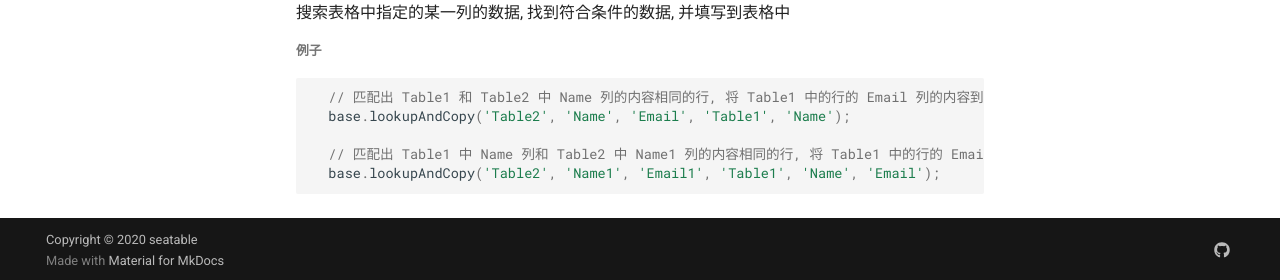
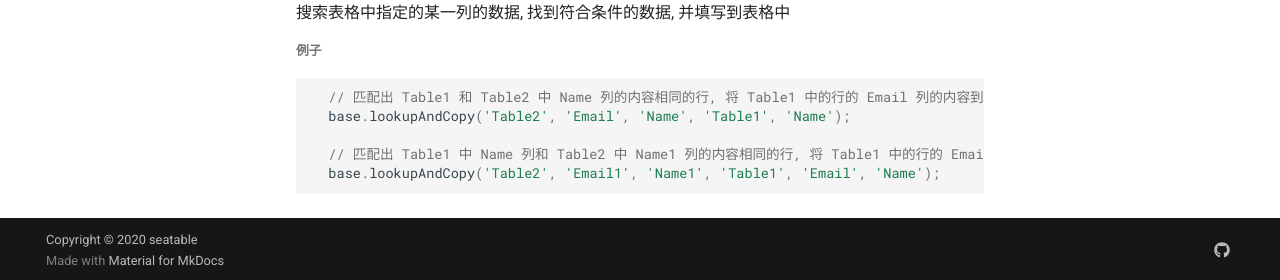
Before and after one commit to seatable/seatable-scripts-cn, an MkDocs documentation site: the page built from manual/utils.md, in a window 1280 px wide and 1129 px high. Shown: the part 846-1126 px from the top of the window. Built offline with MkDocs 1.6.1 and Material for MkDocs 9.7.7, drawn with Linux system fonts in a browser that asks for light colours; comment, search, counter and statistics services are not loaded.

Commit message:
fix code

````diff
--- a/manual/utils.md
+++ b/manual/utils.md
@@ -41,8 +41,8 @@ base.lookupAndCopy(targetTable, targetColumn, targetColumnToCompare, sourceTable
 ```javascript
 
   // 匹配出 Table1 和 Table2 中 Name 列的内容相同的行, 将 Table1 中的行的 Email 列的内容到 Table2 中对应行的 Email 列
-  base.lookupAndCopy('Table2', 'Name', 'Email', 'Table1', 'Name');
+  base.lookupAndCopy('Table2', 'Email', 'Name', 'Table1', 'Name');
 
   // 匹配出 Table1 中 Name 列和 Table2 中 Name1 列的内容相同的行, 将 Table1 中的行的 Email 列的内容到 Table2 中对应行的 Email1 列
-  base.lookupAndCopy('Table2', 'Name1', 'Email1', 'Table1', 'Name', 'Email');
+  base.lookupAndCopy('Table2', 'Email1', 'Name1', 'Table1', 'Email', 'Name');
 ```
````
